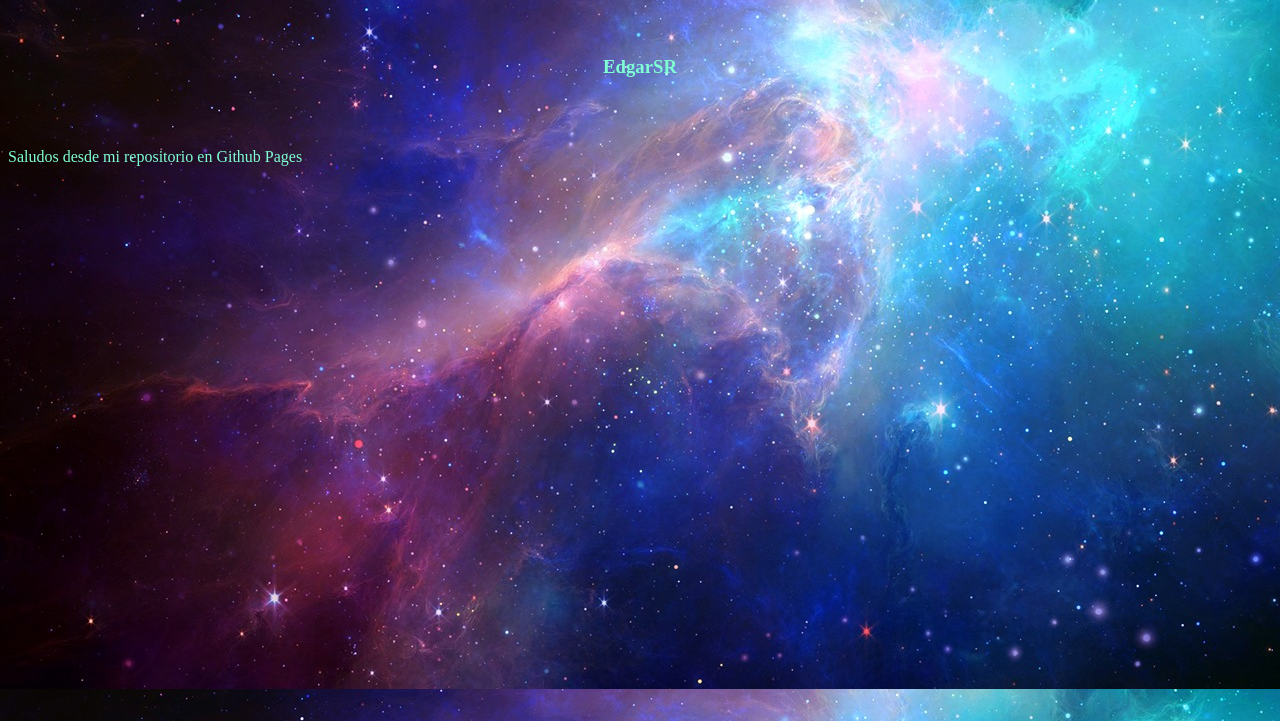
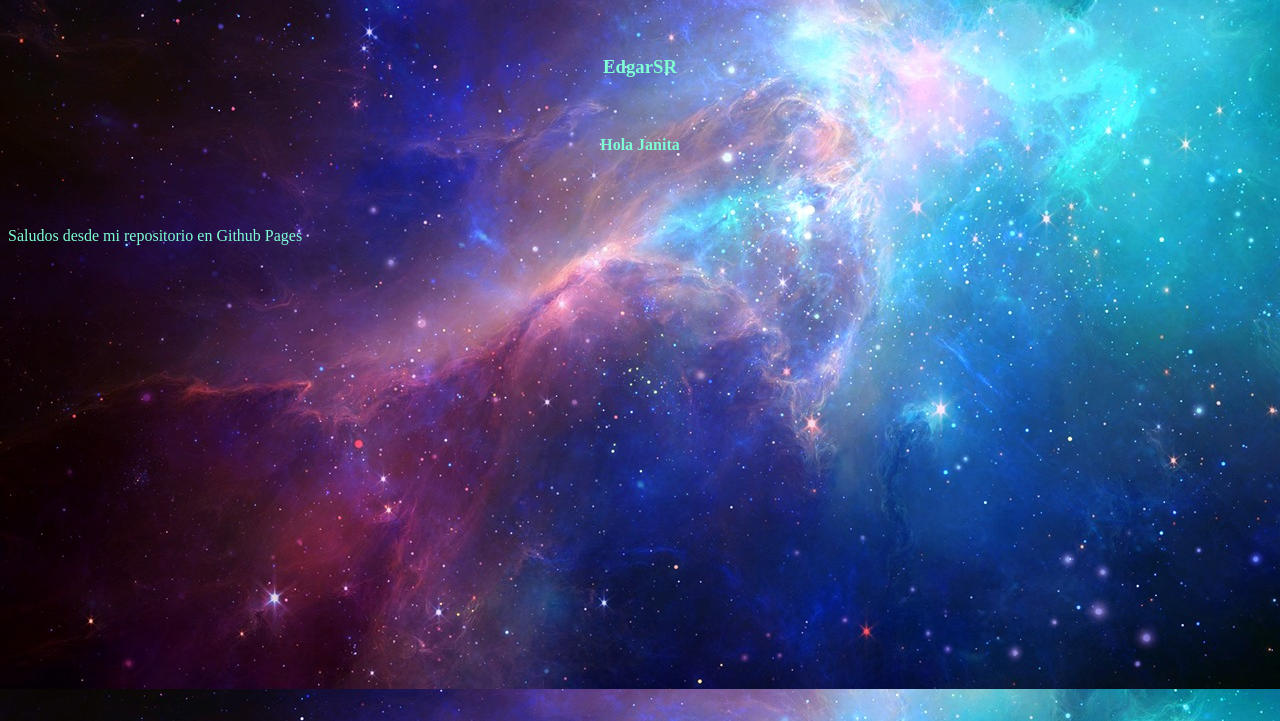
Before and after one commit to ESRMX/EjemploGithub.github.io, a plain HTML site: page index.html in a window 1280 px wide. Shown: the part 79-800 px from the top of the page. Drawn offline with Linux system fonts and the light colour scheme.

Commit message:
Pagina v1.0

```diff
--- a/index.html
+++ b/index.html
@@ -12,6 +12,8 @@
         <h1>Repositorio Mejorado</h1>
         <br><br>
         <h3>EdgarSR</h3>
+        <br>
+        <h4>Hola Janita</h4>
     </center>
     <br>
     <br>
```
